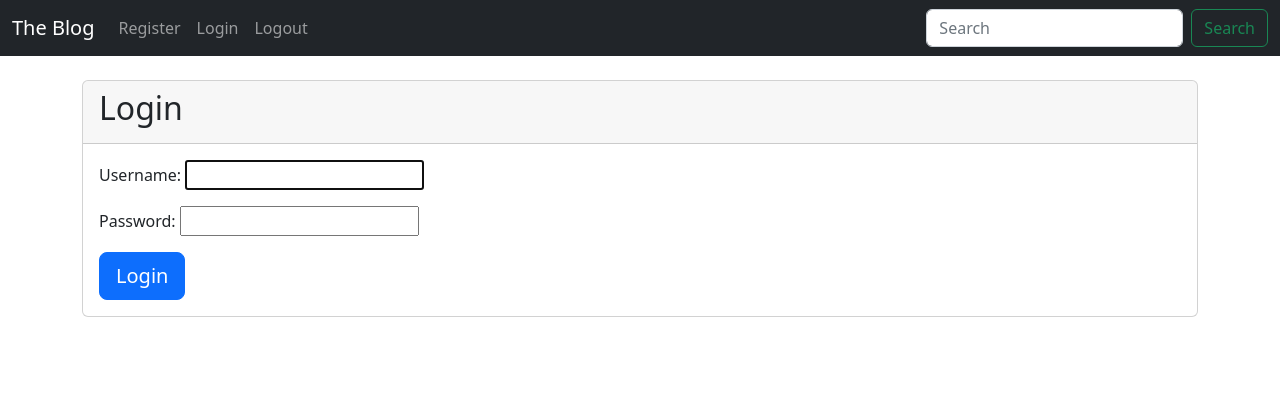
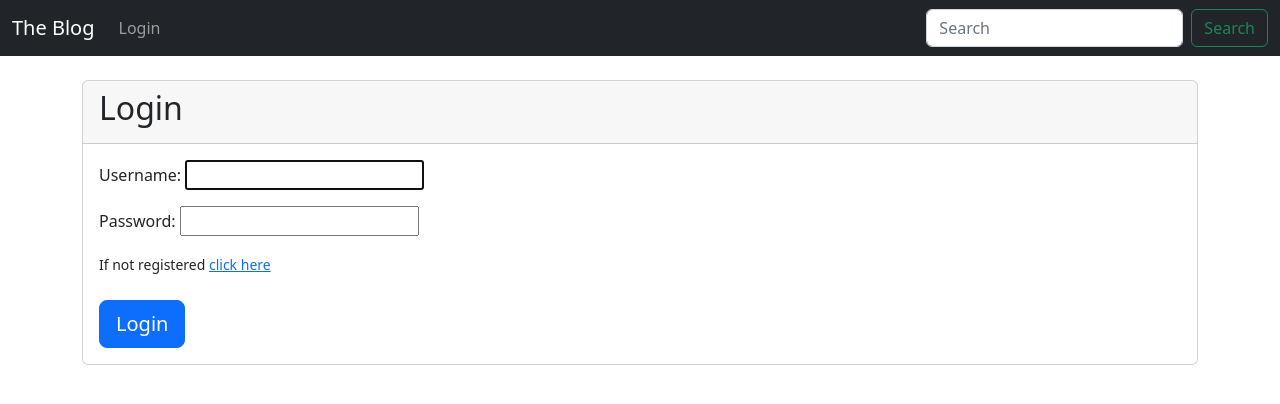
Before and after one commit to WangaiJM/ablog, a Django app: page /members/login/ in a window 1280 px wide. Shown: the top 404 px of the page. Run offline with Django 4.2, Linux system fonts and the light colour scheme.

Commit message:
Authentication templates

```diff
--- a/ablog/members/templates/registration/login.html
+++ b/ablog/members/templates/registration/login.html
@@ -11,7 +11,11 @@
   <div class="card-body">
     <form method="POST">
       {% csrf_token %} {{ form.as_p}}
-      <button class="btn btn-primary btn-lg">Login</button>
+      <small>
+        If not registered
+        <a class="" href="{% url 'register' %}">click here</a>
+      </small>
+      <button class="btn btn-primary btn-lg d-block mt-4">Login</button>
     </form>
   </div>
 </div>
--- a/ablog/theblog/templates/article-detail.html
+++ b/ablog/theblog/templates/article-detail.html
@@ -8,6 +8,7 @@
     </div>
     <div class="card-body">{{ post.body }}</div>
   </div>
+  {% if user.is_authenticated %}
   <div class="card-footer d-flex justify-content-between p-4">
     <a
       href="{% url 'edit_post' post.slug post.id %}"
@@ -20,6 +21,7 @@
       >Delete Post</a
     >
   </div>
+  {% endif %}
 </ul>
 
 {% endblock %}
--- a/ablog/theblog/templates/base.html
+++ b/ablog/theblog/templates/base.html
@@ -28,15 +28,16 @@
         </button>
         <div class="collapse navbar-collapse" id="navbarSupportedContent">
           <ul class="navbar-nav me-auto mb-2 mb-lg-0">
+            {% if user.is_authenticated %}
             <li class="nav-item">
-              <a class="nav-link" href="{% url 'register' %}">Register</a>
+              <a class="nav-link" href="{% url 'logout' %}">Logout</a>
             </li>
+            {% else %}
+
             <li class="nav-item">
               <a class="nav-link" href="{% url 'login' %}">Login</a>
             </li>
-            <li class="nav-item">
-              <a class="nav-link" href="{% url 'logout' %}">Logout</a>
-            </li>
+            {% endif %}
           </ul>
           <form class="d-flex" role="search">
             <input
--- a/ablog/theblog/templates/home.html
+++ b/ablog/theblog/templates/home.html
@@ -3,7 +3,9 @@
 <div class="card mt-4">
   <div class="card-header d-flex justify-content-between">
     <h2>Articles</h2>
+    {% if user.is_authenticated %}
     <a href="{% url 'add_post' %}" class="btn btn-primary">Add Post</a>
+    {% endif %}
   </div>
   <div class="card-body">
     {% for post in object_list %}
```
Also changed, not shown: ablog/db.sqlite3.
